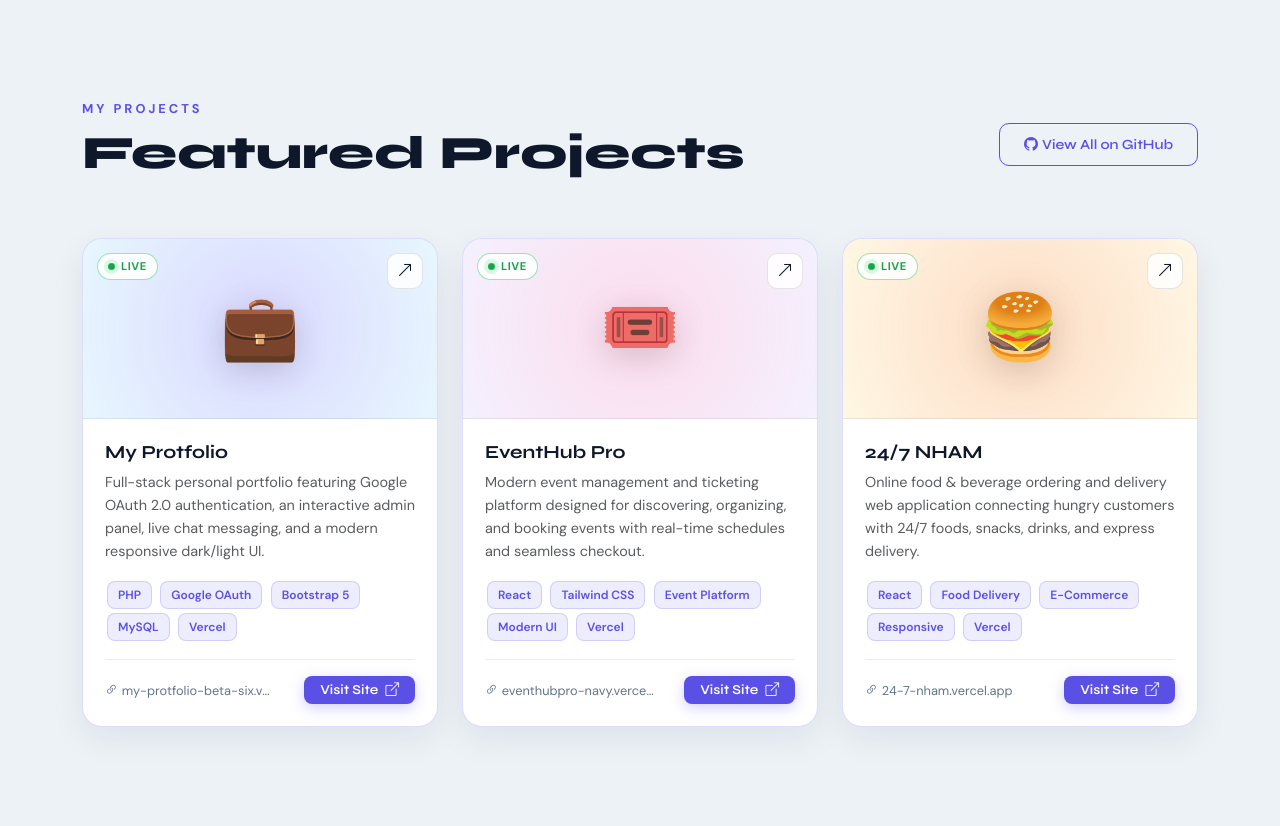
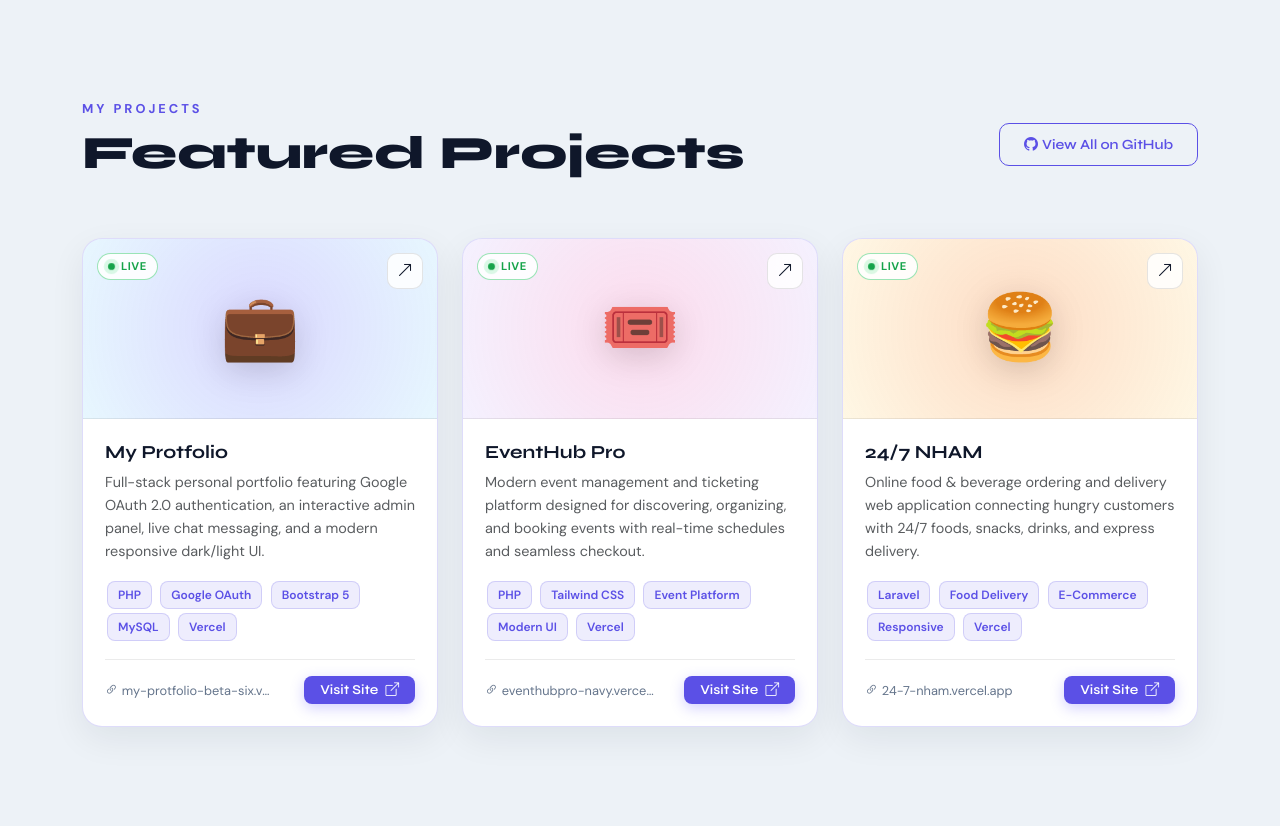
Before and after one commit to songkimsreng001-hash/MyProtfolio, a PHP site: page /portfolio/ in a window 1280 px wide. Shown: the part 2582-3408 px from the top of the page. Run offline with PHP 8.4, Linux system fonts and the light colour scheme; data comes from the database, SQL or seed files in the repository; data that the repository does not hold is empty; some libraries are stand-ins or nearby versions.

Commit message:
Update Feattured Projects

```diff
--- a/index.php
+++ b/index.php
@@ -413,7 +413,7 @@ require_once 'includes/header.php';
                     'url'      => 'https://eventhubpro-navy.vercel.app',
                     'emoji'    => '🎟️',
                     'desc'     => 'Modern event management and ticketing platform designed for discovering, organizing, and booking events with real-time schedules and seamless checkout.',
-                    'tags'     => ['React', 'Tailwind CSS', 'Event Platform', 'Modern UI', 'Vercel'],
+                    'tags'     => ['PHP', 'Tailwind CSS', 'Event Platform', 'Modern UI', 'Vercel'],
                     'thumb_bg' => 'background: radial-gradient(circle at 50% 50%, rgba(244, 114, 182, 0.25) 0%, rgba(167, 139, 250, 0.12) 100%);',
                     'delay'    => 'delay-2'
                 ],
@@ -422,7 +422,7 @@ require_once 'includes/header.php';
                     'url'      => 'https://24-7-nham.vercel.app',
                     'emoji'    => '🍔',
                     'desc'     => 'Online food & beverage ordering and delivery web application connecting hungry customers with 24/7 foods, snacks, drinks, and express delivery.',
-                    'tags'     => ['React', 'Food Delivery', 'E-Commerce', 'Responsive', 'Vercel'],
+                    'tags'     => ['Laravel', 'Food Delivery', 'E-Commerce', 'Responsive', 'Vercel'],
                     'thumb_bg' => 'background: radial-gradient(circle at 50% 50%, rgba(249, 115, 22, 0.25) 0%, rgba(251, 191, 36, 0.12) 100%);',
                     'delay'    => 'delay-3'
                 ],
```
